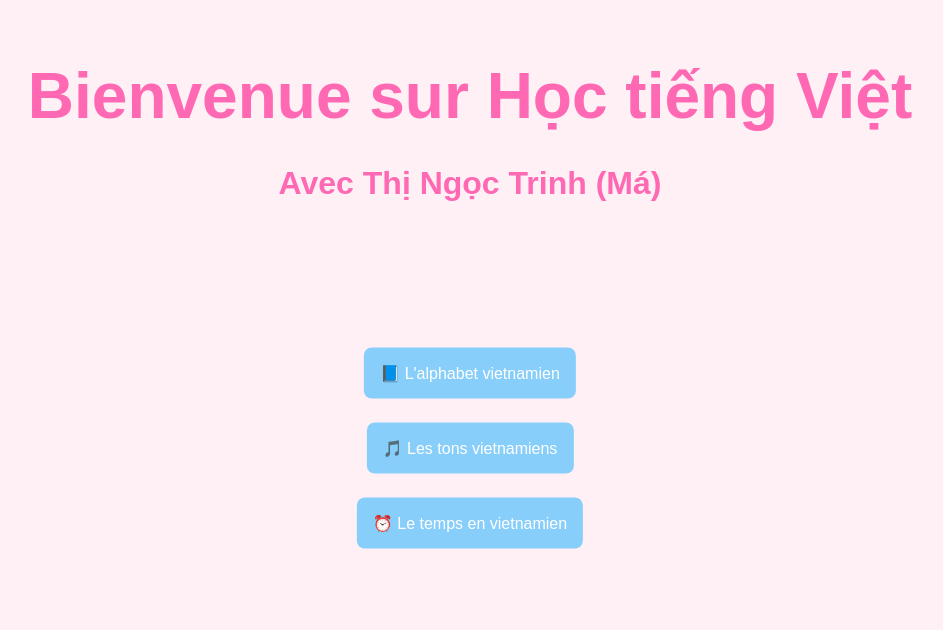
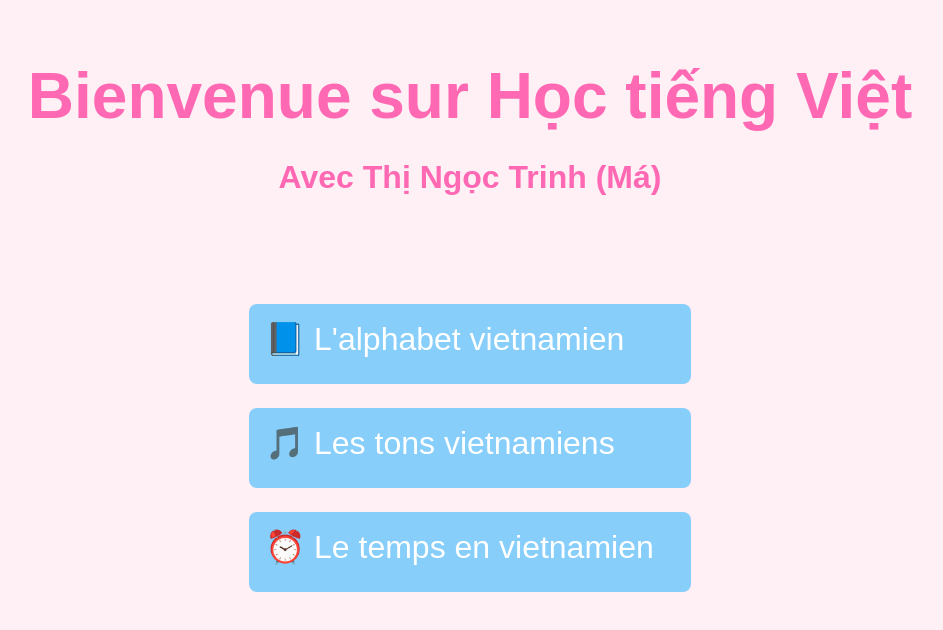
Before and after one commit to Trinh1174/Trinh1174.github.io, a plain HTML site: page index.html in a window 1280 px wide. Shown: the whole page, without its empty margins (170-1113 px from the left). Drawn offline with Linux system fonts and the light colour scheme.

Commit message:
Add files via upload

```diff
--- a/index.html
+++ b/index.html
@@ -6,12 +6,15 @@
   <link rel="stylesheet" href="styles.css">
 </head>
 <body>
-  <h1>Bienvenue sur Học tiếng Việt</h1>
-  <h2>Avec Thị Ngọc Trinh (Má)</h2>
-  <div style="display: flex; flex-direction: column; align-items: center; gap: 1.5rem; margin-top: 3rem;position: absolute;top: 50%;left: 50%;transform: translate(-50%, -50%);">
-    <a href="alphabet.html" class="button-link classes">📘 L'alphabet vietnamien</a>
-    <a href="tons.html" class="button-link classes">🎵 Les tons vietnamiens</a>
-    <a href="temps.html" class="button-link classes">⏰ Le temps en vietnamien</a>
+  <h1></h1>
+  <div class="title-bar">
+    <h1>Bienvenue sur Học tiếng Việt</h1>
+    <h2>Avec Thị Ngọc Trinh (Má)</h2>
+	</div>
+  <div class="classes-wrapper">
+    <a href="alphabet.html" class="button-link classes-button">📘 L'alphabet vietnamien</a>
+    <a href="tons.html" class="button-link classes-button">🎵 Les tons vietnamiens</a>
+    <a href="temps.html" class="button-link classes-button">⏰ Le temps en vietnamien</a>
   </div>
 </body>
 </html>
```
